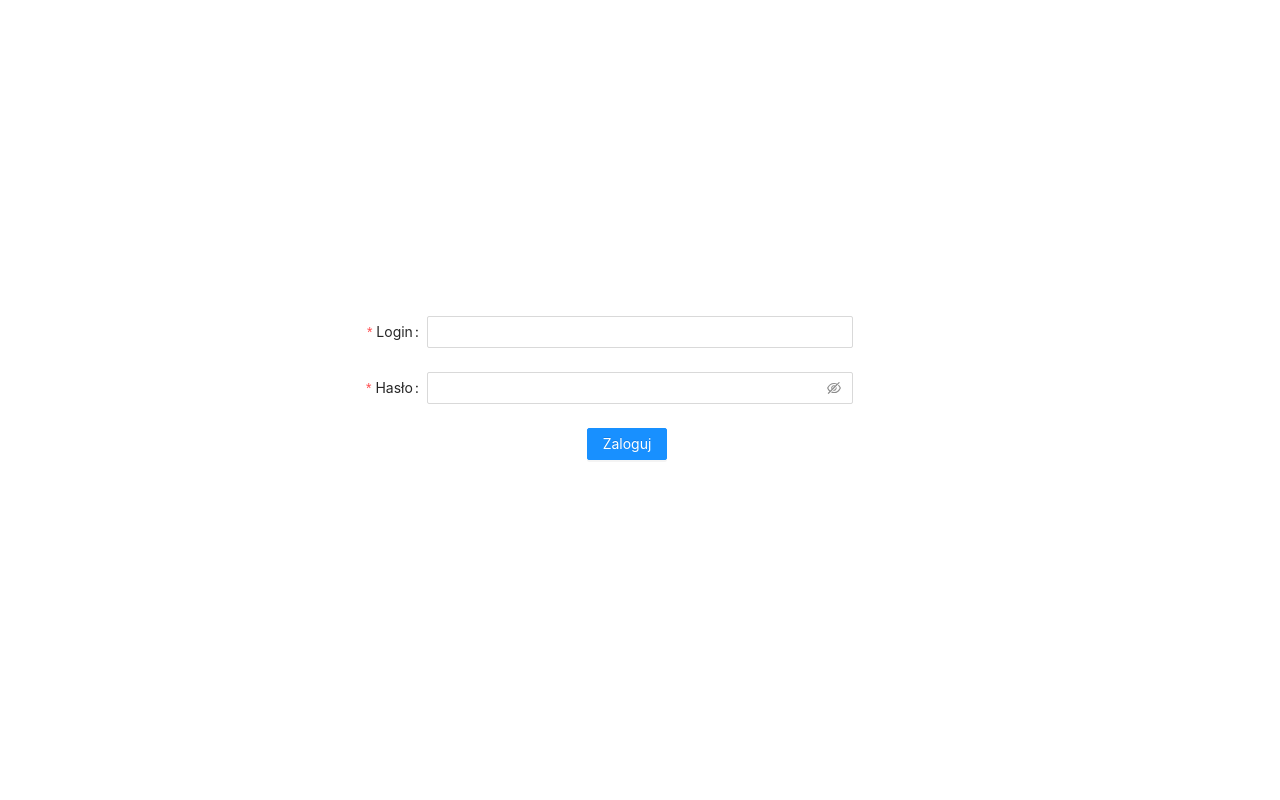
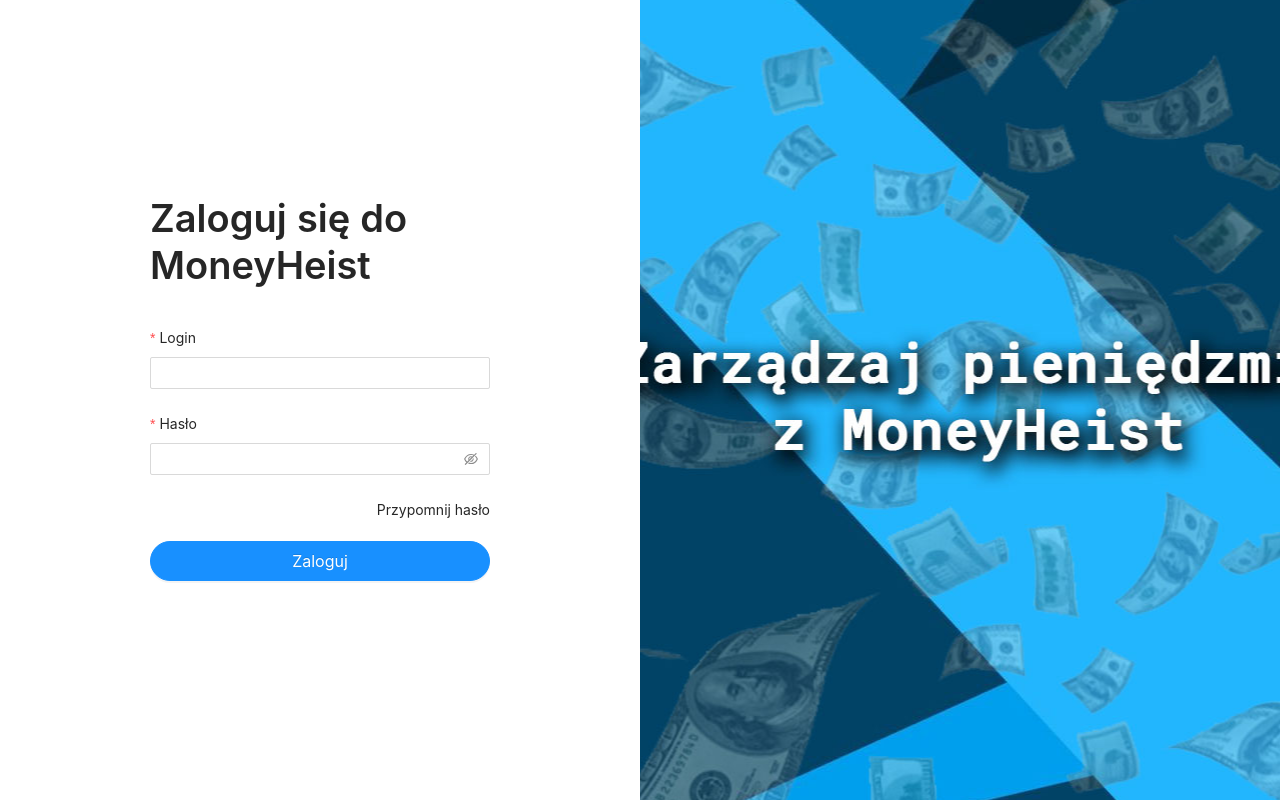
Before and after one commit to WSBStudents/Money-Heist, a React (Create React App) app in the folder src/front/: page / in a window 1280 px wide. Built offline with nearby package versions, Linux system fonts and the light colour scheme.

Commit message:
feat: Login Page

```diff
--- a/src/front/src/Components/Pages/Login/Login.scss
+++ b/src/front/src/Components/Pages/Login/Login.scss
@@ -1,9 +1,47 @@
 .login{
+    &__height{
+        &-100{
+            height:100vh
+        }
+    }
     &__wrapper{
         height: 100vh;
         background:white;
     }
     &__column{
-        width:100%;
+        &__button{
+            width:100%;
+            border-radius: 25px;
+
+        }
+        &__paddingTop{
+            &-20{
+                padding-top:20px
+            }
+        }
+        &__forgetPasswordContainer{
+            &-cursorPointer{
+                cursor: pointer;
+            }
+            width:100%;
+            display:flex;
+            justify-content: flex-end;
+        }
+        &__headerContainer{
+            width:100%;
+            display:flex;
+            justify-content: center;
+            padding-bottom:20px;
+        }
+        &__form{
+            padding:150px;
+        }
+        &__image{
+            height:100vh;
+            background-image: url('../../../Assets/login_page_background.jpg');
+            background-repeat: no-repeat;
+            background-position: center center;
+        }
+        width:50%;
     }
 }
--- a/src/front/src/Components/Pages/Login/Login.tsx
+++ b/src/front/src/Components/Pages/Login/Login.tsx
@@ -1,27 +1,27 @@
-import { Button, Checkbox, Col, Form, Input, Layout, Row } from "antd";
+import { Button, Col, Form, Input, Layout, Row } from "antd";
 import { Content } from "antd/lib/layout/layout";
+import Title from "antd/lib/typography/Title";
 import "./Login.scss";
-type Login = {
-  login: string;
-  password: string;
-};
+import { LoginTypes } from "./LoginTypes";
+
 const Login: React.FC = () => {
-  const onFinish = (values: Login): void => {
+  const onFinish = (values: LoginTypes): void => {
     console.log(values);
   };
   return (
     <Layout>
       <Content className="login__wrapper">
-        <Row style={{ height: "100vh" }} align="middle">
-          <Col className="login__column ">
+        <Row className="login__height-100" align="middle" justify="center">
+          <Col className="login__column login__column__form ">
+            <div className="login__column__headerContainer">
+              <Title level={1}>Zaloguj się do MoneyHeist</Title>
+            </div>
             <Form
               name="basic"
-              labelCol={{ span: 8 }}
-              wrapperCol={{ span: 8 }}
               initialValues={{ remember: true }}
               onFinish={onFinish}
-              //   onFinishFailed={onFinishFailed}
               autoComplete="off"
+              layout="vertical"
             >
               <Form.Item
                 label="Login"
@@ -38,13 +38,26 @@
               >
                 <Input.Password />
               </Form.Item>
-              <Form.Item wrapperCol={{ offset: 11 }}>
-                <Button type="primary" htmlType="submit">
+              <div className="login__column__forgetPasswordContainer">
+                <div>
+                  <span className="login__column__forgetPasswordContainer-cursorPointer">
+                    Przypomnij hasło
+                  </span>
+                </div>
+              </div>
+              <Form.Item className="login__column__paddingTop-20">
+                <Button
+                  size="large"
+                  type="primary"
+                  htmlType="submit"
+                  className="login__column__button"
+                >
                   Zaloguj
                 </Button>
               </Form.Item>
             </Form>
           </Col>
+          <Col className="login__column login__column__image "></Col>
         </Row>
       </Content>
     </Layout>
--- /dev/null
+++ b/src/front/src/Components/Pages/Login/LoginTypes.ts
@@ -0,0 +1,4 @@
+export type LoginTypes = {
+  login: string;
+  password: string;
+};
--- a/src/front/src/index.css
+++ b/src/front/src/index.css
@@ -1,7 +1,8 @@
+@import url('https://fonts.googleapis.com/css2?family=Nunito:wght@400;600;800&display=swap');
 body {
   margin: 0;
   padding:0;
-  font-family: -apple-system, BlinkMacSystemFont, 'Segoe UI', 'Roboto', 'Oxygen',
+  font-family:'Nunito', -apple-system, BlinkMacSystemFont, 'Segoe UI', 'Roboto', 'Oxygen',
     'Ubuntu', 'Cantarell', 'Fira Sans', 'Droid Sans', 'Helvetica Neue',
     sans-serif;
   -webkit-font-smoothing: antialiased;
```
Also changed, not shown: src/front/src/Assets/login_page_background.jpg (added).
